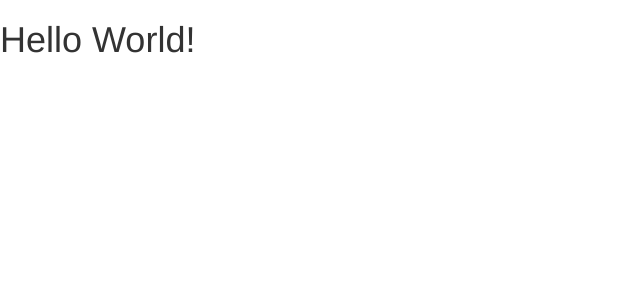
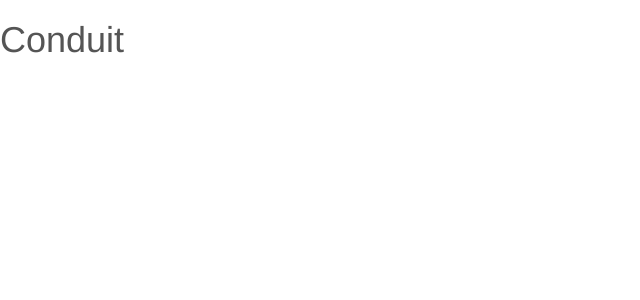
Before and after one commit to matthew-gordon/think_forward, a React app: page / in a window 1280 px wide. Shown: the top 300 px of the page, without its empty margins (0-640 px from the left). Built offline with nearby package versions, Linux system fonts and the light colour scheme.

Commit message:
Add SASS support

```diff
--- a/package.json
+++ b/package.json
@@ -8,8 +8,10 @@
     "babel-loader": "^7.1.1",
     "babel-preset-env": "^1.6.0",
     "babel-preset-react": "^6.24.1",
+    "css-loader": "^0.28.4",
     "node-sass": "^4.5.3",
     "sass-loader": "^6.0.6",
+    "style-loader": "^0.18.2",
     "webpack": "^3.1.0",
     "webpack-dev-server": "^2.5.1"
   },
--- /dev/null
+++ b/src/js/components/App.component.scss
@@ -0,0 +1,5 @@
+.App {
+  h1 {
+    color: #555;
+  }
+}
--- a/src/js/components/App.js
+++ b/src/js/components/App.js
@@ -1,9 +1,13 @@
 import React, { Component } from 'react';
+
+import './app.component.scss';
 
 export default class App extends Component {
   render() {
     return (
-      <h1>Hello World!</h1>
+      <div className="App">
+        <h1>Conduit</h1>
+      </div>
     );
   }
 }
--- a/webpack.config.js
+++ b/webpack.config.js
@@ -6,10 +6,25 @@ module.exports = {
   devtool: debug ? 'inline-sourcemap' : false,
   entry: path.join(__dirname, '/src/js/index.js'),
   module: {
-    loaders: [{
-      test:/\.js?$/,
+    rules: [{
+      test: /\.js?$/,
       exclude: /node_modules/,
-      loader: 'babel-loader',
+      use: {
+        loader: 'babel-loader'
+      },
+    }, {
+      test: /\.scss$/,
+      use: [{
+        loader: 'style-loader'
+      }, {
+        loader: 'css-loader', options: {
+          sourceMap: true
+        }
+      }, {
+        loader: 'sass-loader', options: {
+          sourceMap: true
+        }
+      }]
     }]
   },
   output: {
```
Also changed, not shown: 2 other files (tests, documents, lock files or other folders).
